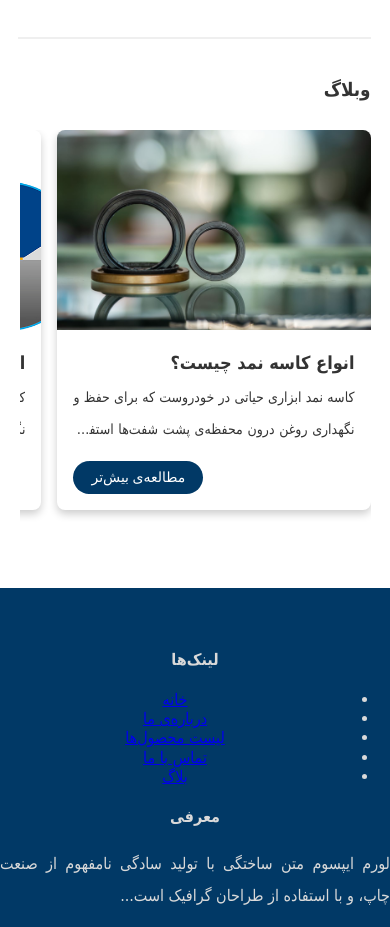
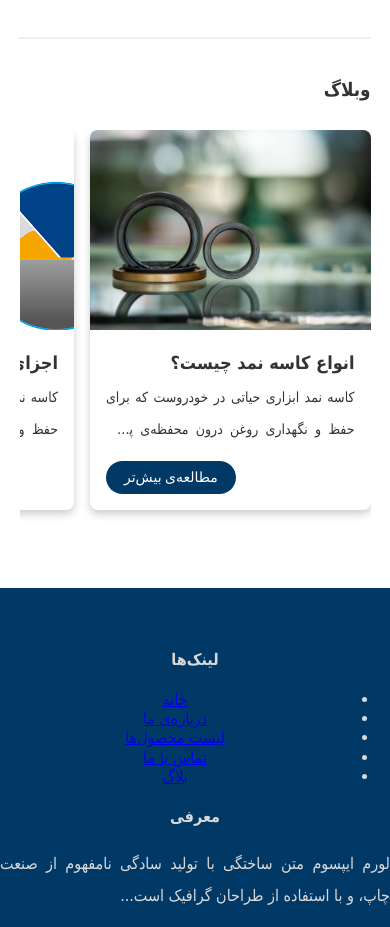
Before and after one commit to bha-co/bha-co.github.io, a plain HTML site: page index.html in a window 390 px wide. Shown: the part 6242-7169 px from the top of the page. Drawn offline with Linux system fonts and the light colour scheme; a web font is replaced by a local one.

Commit message:
Add files via upload

```diff
--- a/style.css
+++ b/style.css
@@ -637,7 +637,7 @@ footer .footer-contact p {
     }
 
     .blog-item {
-        flex: 0 0 calc(100% / 1.1 - 6px); /* نمایش 1.5 پست در موبایل */
+        flex: 0 0 calc(100% / 1.2 - 12px); /* نمایش 1.5 پست در موبایل */
     }
 
     footer .container {
```
